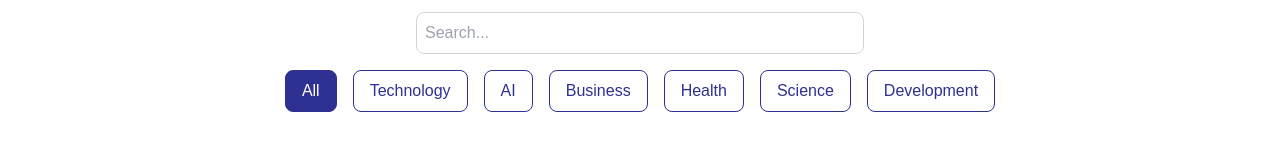
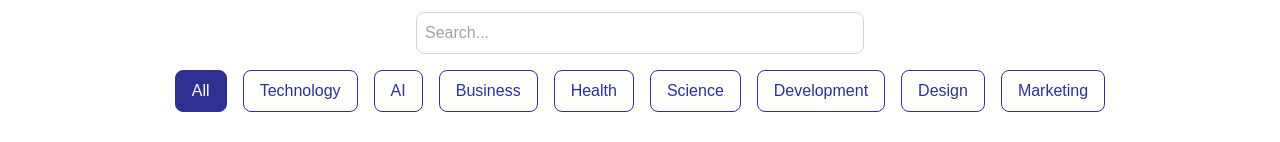
Before and after one commit to hilla1/techWithBrands, a React (Vite) app: page /blog in a window 1280 px wide. Shown: the part 156-298 px from the top of the page. Built offline with nearby package versions, Linux system fonts and the light colour scheme.

Commit message:
Solving display error on blog post
ensuring the blog posts are displayed

```diff
--- a/src/components/BlogPage/BlogPosts.jsx
+++ b/src/components/BlogPage/BlogPosts.jsx
@@ -4,13 +4,7 @@ import Wrapper from '../../components/reusable/Wrapper';
 import { useInView } from 'react-intersection-observer';
 import ReusableModal from '../../components/BlogPage/PostModal';
 import { debounce } from 'lodash';
-
-// Function to fetch and filter blog posts
-const fetchPosts = async (start, limit) => {
-  const response = await fetch('/src/assets/data/blogPosts.json');
-  const data = await response.json();
-  return data.slice(start, start + limit);
-};
+import blogPosts from '/src/assets/data/blogPosts.json'; // Import the JSON data
 
 const BlogPosts = () => {
   const [posts, setPosts] = useState([]);
@@ -48,7 +42,9 @@ const BlogPosts = () => {
     if (loading || !hasMore) return;
 
     setLoading(true);
-    const newPosts = await fetchPosts(posts.length, 6);
+    const start = posts.length;
+    const limit = 6;
+    const newPosts = blogPosts.slice(start, start + limit); // Load posts from the JSON data
     if (newPosts.length > 0) {
       setPosts(prevPosts => [...prevPosts, ...newPosts]);
     } else {
@@ -74,15 +70,11 @@ const BlogPosts = () => {
     setModalPost(post);
   };
 
-  // Fetch initial posts
+  // Initialize posts from the imported JSON data
   useEffect(() => {
-    const fetchInitialPosts = async () => {
-      const initialPosts = await fetchPosts(0, 6);
-      setPosts(initialPosts);
-      setDisplayedPosts(initialPosts);
-    };
-
-    fetchInitialPosts();
+    const initialPosts = blogPosts.slice(0, 6); // Load the initial posts
+    setPosts(initialPosts);
+    setDisplayedPosts(initialPosts);
   }, []);
 
   // Load more posts when user scrolls into view
--- a/src/components/LandingPage/Blog.jsx
+++ b/src/components/LandingPage/Blog.jsx
@@ -1,8 +1,9 @@
-import React, { useEffect, useState } from 'react';
+import React, { useState, useEffect } from 'react';
 import { useNavigate } from 'react-router-dom';
 import Wrapper from '../reusable/Wrapper'; // Ensure this path is correct
 import BlogCard from '../reusable/BlogCard'; // Ensure this path is correct
 import PostModal from '../../components/BlogPage/PostModal'; // Ensure this path is correct
+import blogPosts from '/src/assets/data/blogPosts.json'; // Import the blog posts JSON file
 
 const Blog = () => {
   const [posts, setPosts] = useState([]);
@@ -11,10 +12,7 @@ const Blog = () => {
   const navigate = useNavigate();
 
   useEffect(() => {
-    // Fetch the blog posts from the JSON file in the assets directory
-    fetch('/src/assets/data/blogPosts.json')
-      .then((response) => response.json())
-      .then((data) => setPosts(data.slice(0, 4))); // Show only the first 4 posts
+    setPosts(blogPosts.slice(0, 4)); // Show only the first 4 posts
   }, []);
 
   const handleReadMoreClick = (post) => {
```
